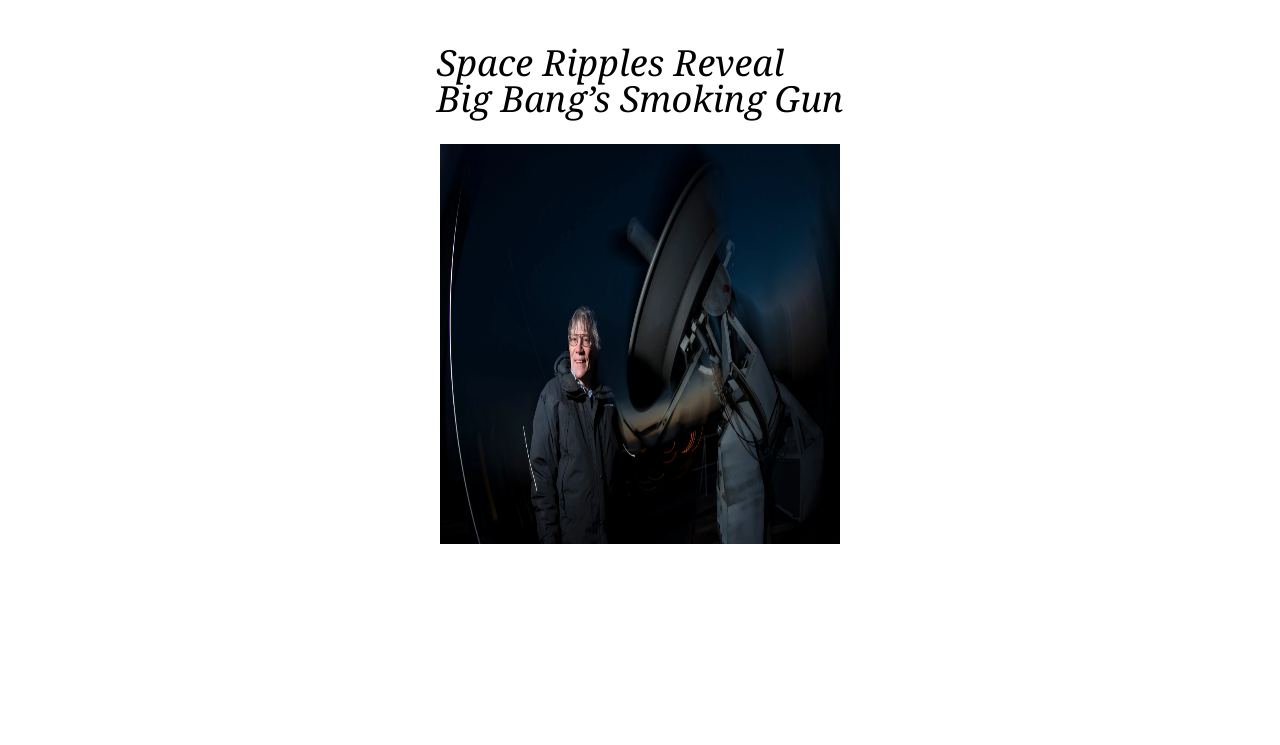
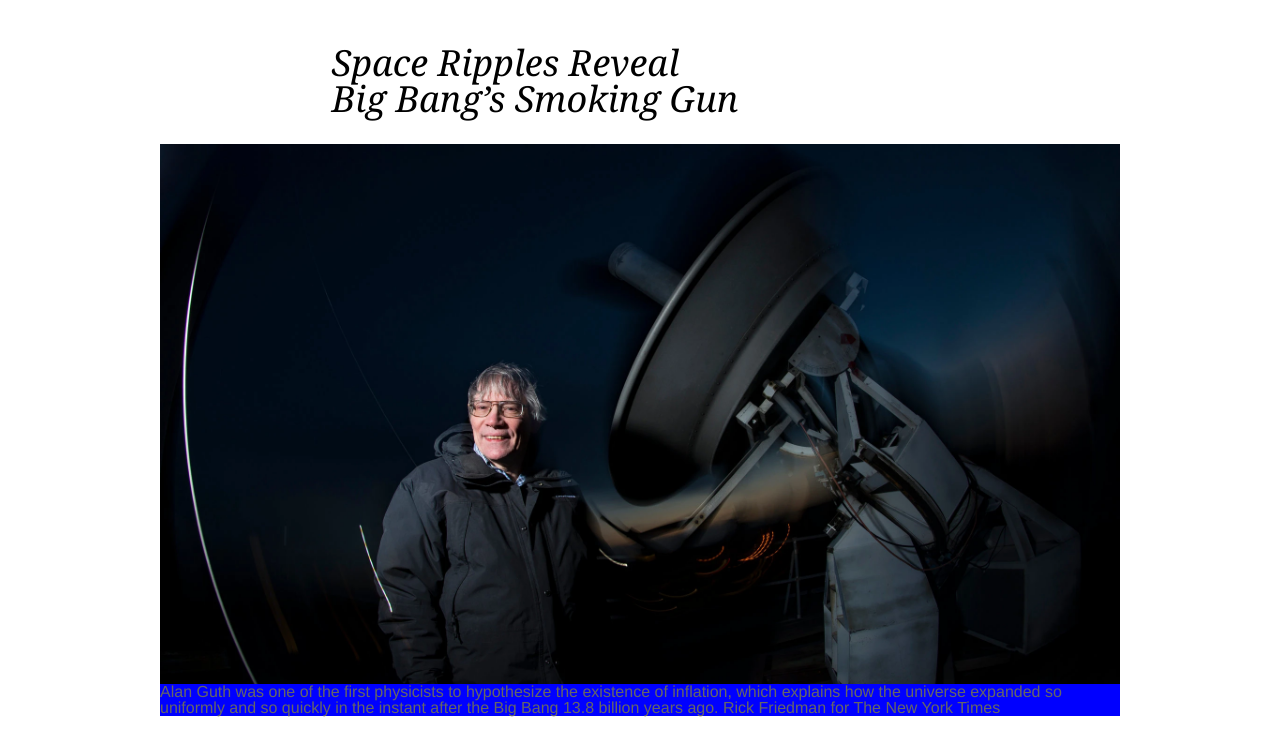
Before and after one commit to Mesi21/New-York-Times-Article, a plain HTML site: page index.html in a window 1280 px wide. Shown: the part 55-800 px from the top of the page. Drawn offline with Linux system fonts and the light colour scheme.

Commit message:
changed the label and credits, some changes in css

```diff
--- a/index.html
+++ b/index.html
@@ -24,6 +24,9 @@
     <div class="main-content">
         <h1>Space Ripples Reveal<br> Big Bang’s Smoking Gun</h1>
         <img src="Media/big-image.jpg" alt="scientist">
+        <div class="label">
+            <p>Alan Guth was one of the first physicists to hypothesize the existence of inflation, which explains how the universe expanded so <br>uniformly and so quickly in the instant after the Big Bang 13.8 billion years ago. Rick Friedman for The New York Times</p>
+        </div>
     </div>
 </body>
 </html>
--- a/styles/style.css
+++ b/styles/style.css
@@ -88,9 +88,26 @@ p{
     font-family: 'Monotype Corsiva',georgia,'times new roman',times,serif;
     font-size: 36px;
     font-style: italic;
-    padding: 50px 0px 27px 0px;
+    padding: 50px 210px 27px 0px;
 }
 .main-content img {
-    width: 400px;
-    height: 400px;
+    width: 75%;
+    height: 90%;
 }
+
+#credit{
+    font-size: small;
+    color: #666;
+    background-color: red;
+    width: auto;
+    position: absolute;
+    justify-content: center;
+}
+.label{
+    padding: 0px;
+    margin: 0px;
+    width: 75%;
+    color: #666;
+    position: relative;
+    background-color: blue;
+}
```
